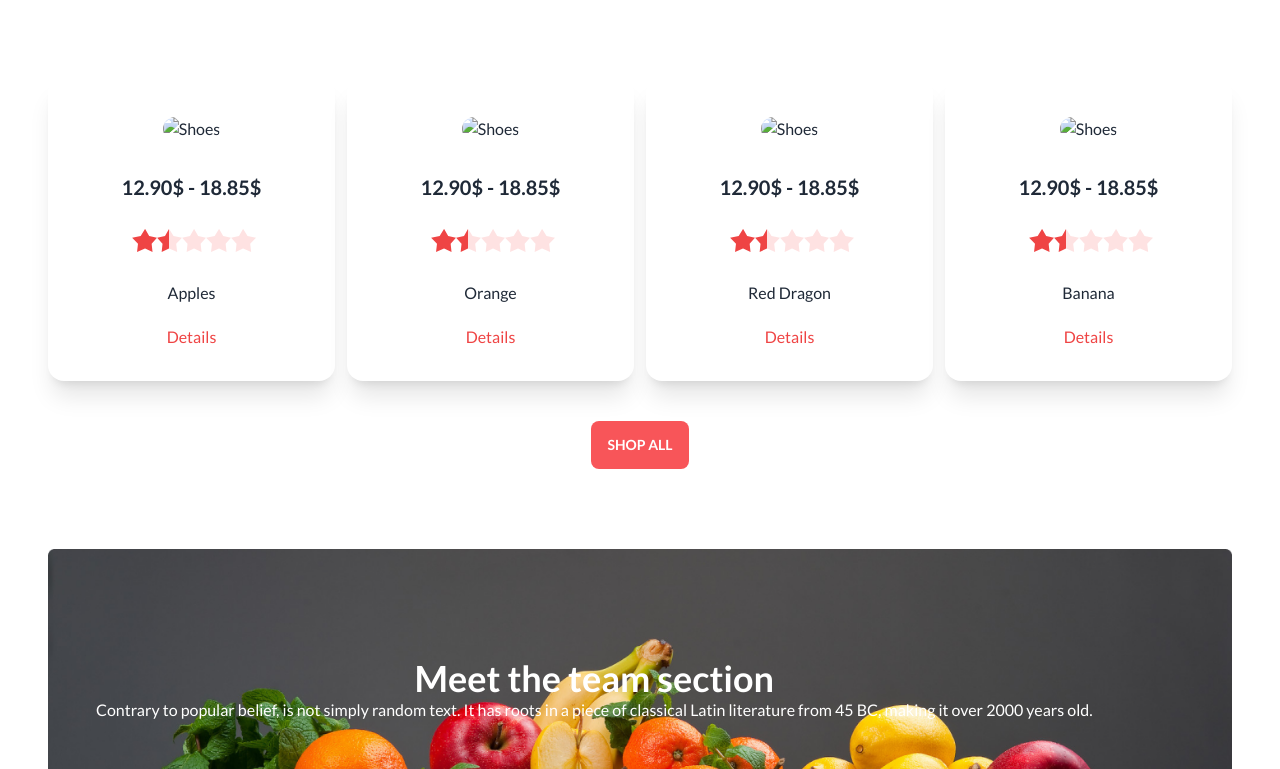
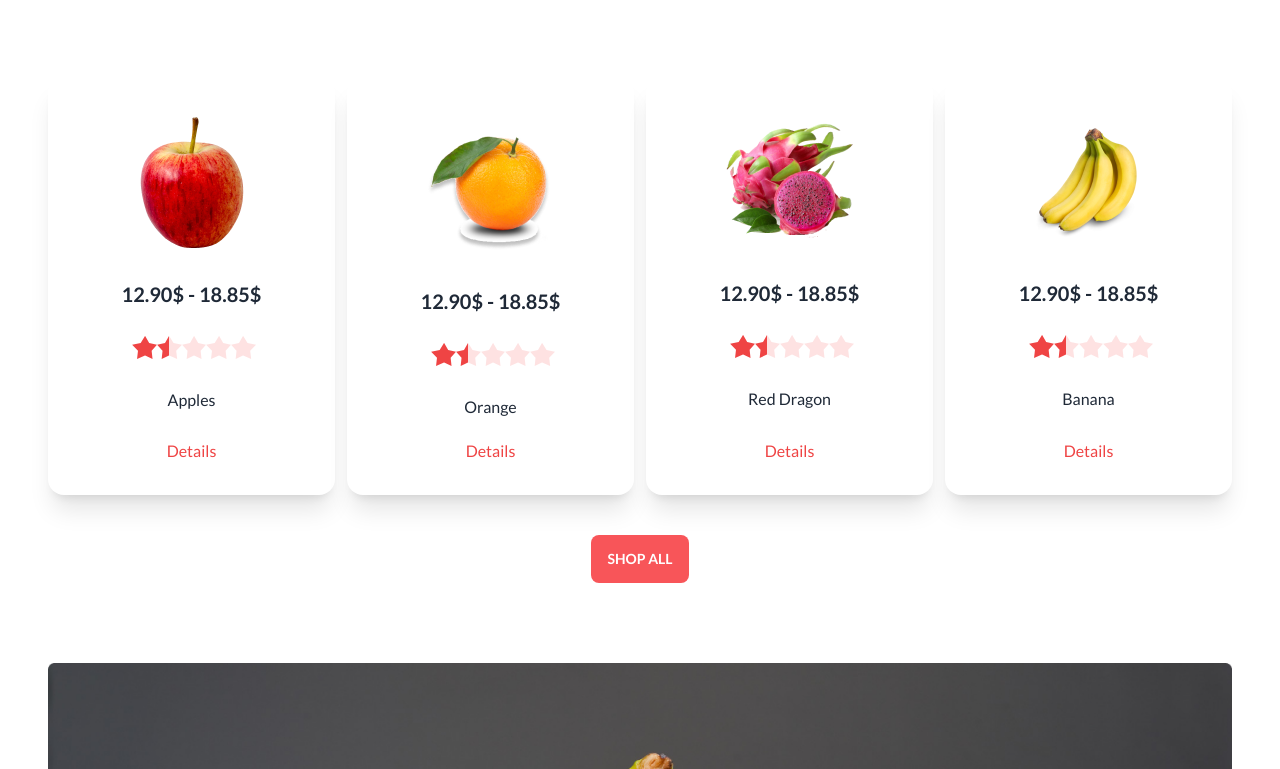
Before and after one commit to Polash06/Thard-assignment, a plain HTML site: page index.html in a window 1280 px wide. Shown: the part 1369-2138 px from the top of the page. Drawn offline with nearby package versions, Linux system fonts and the light colour scheme.

Commit message:
choto images

```diff
--- a/index.html
+++ b/index.html
@@ -169,7 +169,7 @@
       <div class="flex flex-col md:flex-row gap-3 mt-20">
         <div class="card w-96 bg-[#FFF] shadow-xl">
           <figure class="px-10 pt-10">
-            <img src="./images//fruit6.png" alt="Shoes" class="rounded-xl" />
+            <img src="images/fruit6.png" alt="Shoes" class="rounded-xl" />
           </figure>
           <div class=" gap-5 card-body items-center text-center">
             <h2 class="card-title">12.90$ - 18.85$</h2>
@@ -194,7 +194,7 @@
         </div>
         <div class="card w-96 bg-[#FFF] shadow-xl">
           <figure class="px-10 pt-10">
-            <img src="./images//fruit7.png" alt="Shoes" class="rounded-xl" />
+            <img src="images/fruit7.png" alt="Shoes" class="rounded-xl" />
           </figure>
           <div class=" gap-5 card-body items-center text-center">
             <h2 class="card-title">12.90$ - 18.85$</h2>
@@ -219,7 +219,7 @@
         </div>
         <div class="card w-96 bg-[#FFF] shadow-xl">
           <figure class="px-10 pt-10">
-            <img src="./images//fruit8.png" alt="Shoes" class="rounded-xl" />
+            <img src="images/fruit8.png" alt="Shoes" class="rounded-xl" />
           </figure>
           <div class=" gap-5 card-body items-center text-center">
             <h2 class="card-title">12.90$ - 18.85$</h2>
@@ -244,7 +244,7 @@
         </div>
         <div class="card w-96 bg-[#FFF] shadow-xl">
           <figure class="px-10 pt-10">
-            <img src="./images//fruit9.png" alt="Shoes" class="rounded-xl" />
+            <img src="images/fruit9.png" alt="Shoes" class="rounded-xl" />
           </figure>
           <div class=" gap-5 card-body items-center text-center">
             <h2 class="card-title">12.90$ - 18.85$</h2>
@@ -371,7 +371,7 @@
               </div>
 
               <div class="flex justify-center">
-                <img src="./images//whychoose1.png" class="max-w-sm rounded-lg shadow-2xl" />
+                <img src="images/whychoose1.png" class="max-w-sm rounded-lg shadow-2xl" />
               </div>
                 <div class="">
                   <div>
```
